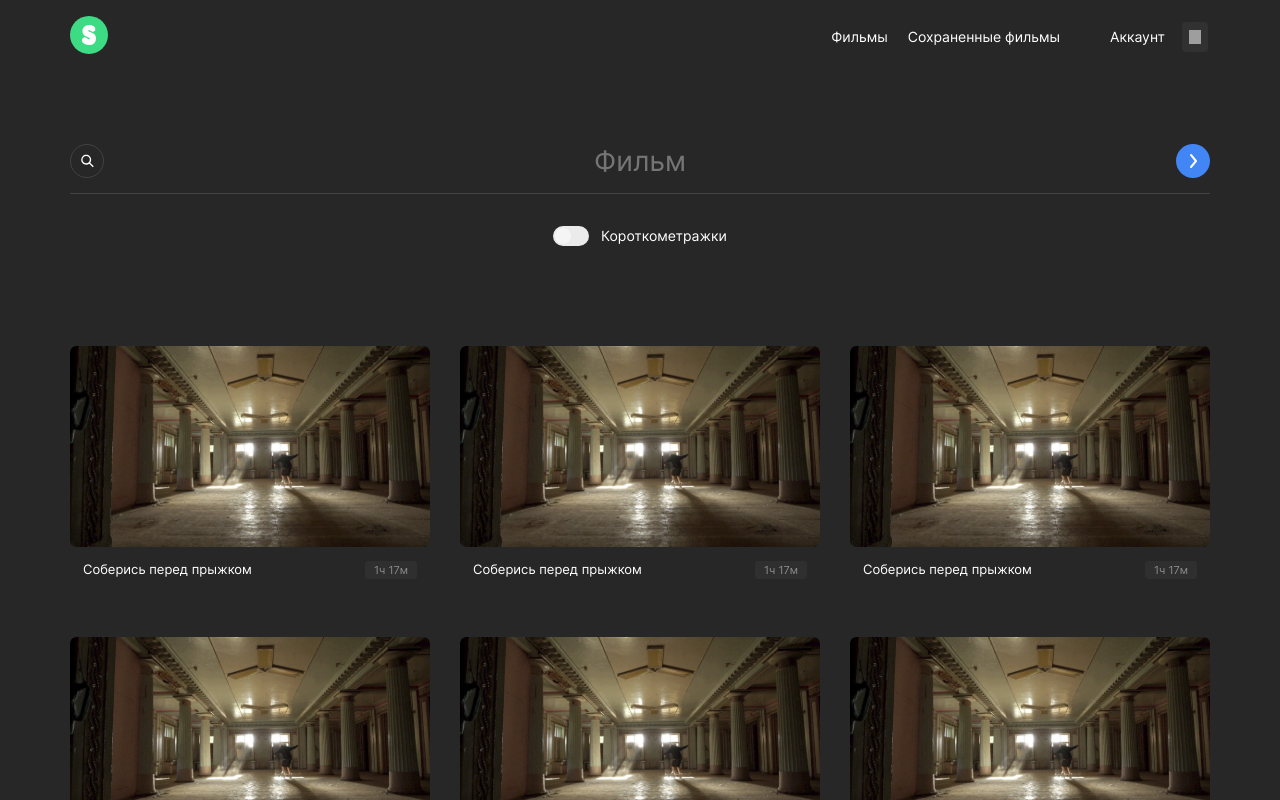
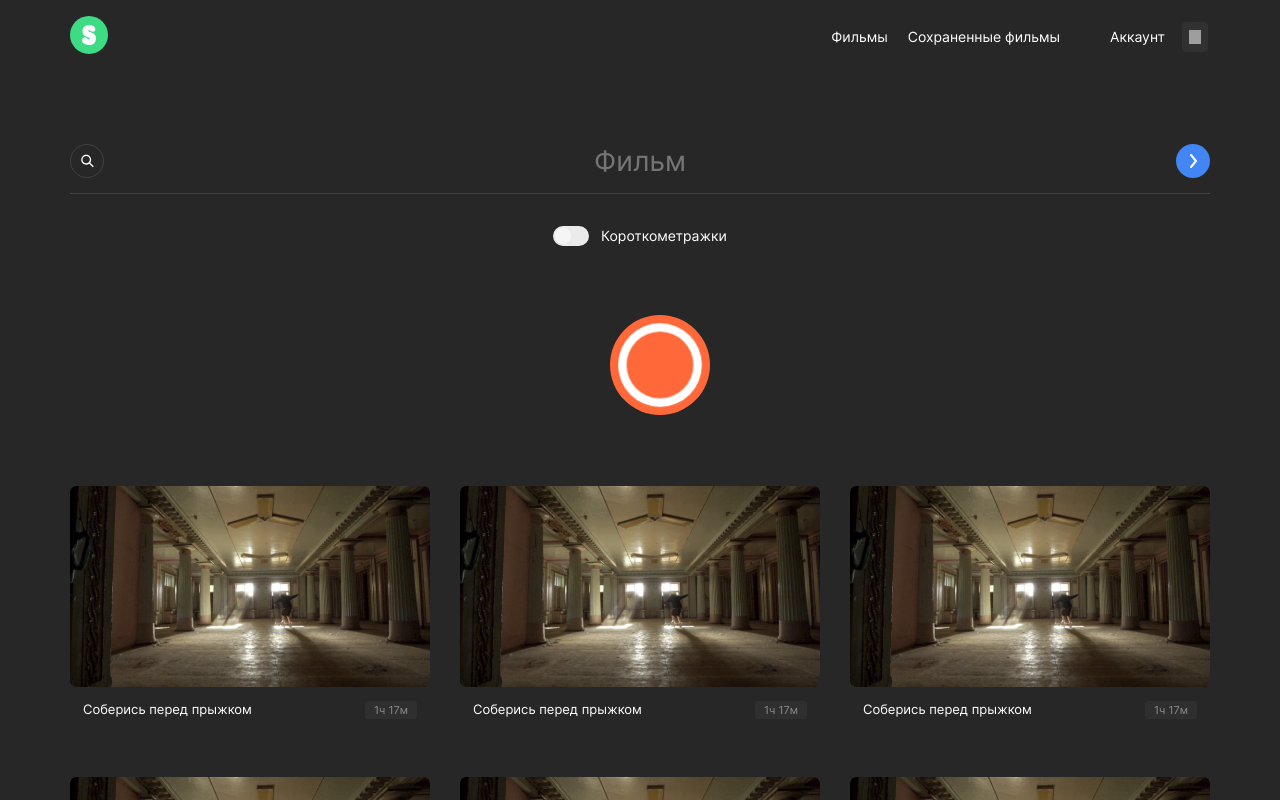
Before and after one commit to litvinovsl/movies-explorer-frontend, a React (Create React App) app: page /movies in a window 1280 px wide. Shown: the top 800 px of the page. Built offline with nearby package versions, Linux system fonts and the light colour scheme; grey boxes are pictures that could not be loaded.

Commit message:
preloader include

```diff
--- a/src/components/Movies/Movies.js
+++ b/src/components/Movies/Movies.js
@@ -10,7 +10,7 @@ function Movies() {
     return (
         <main className='movies'>
             <SearchForm />
-            {/* <Preloader /> */}
+            <Preloader />
             <MoviesCardList />
             <MoreMovies />
         </main>
```
